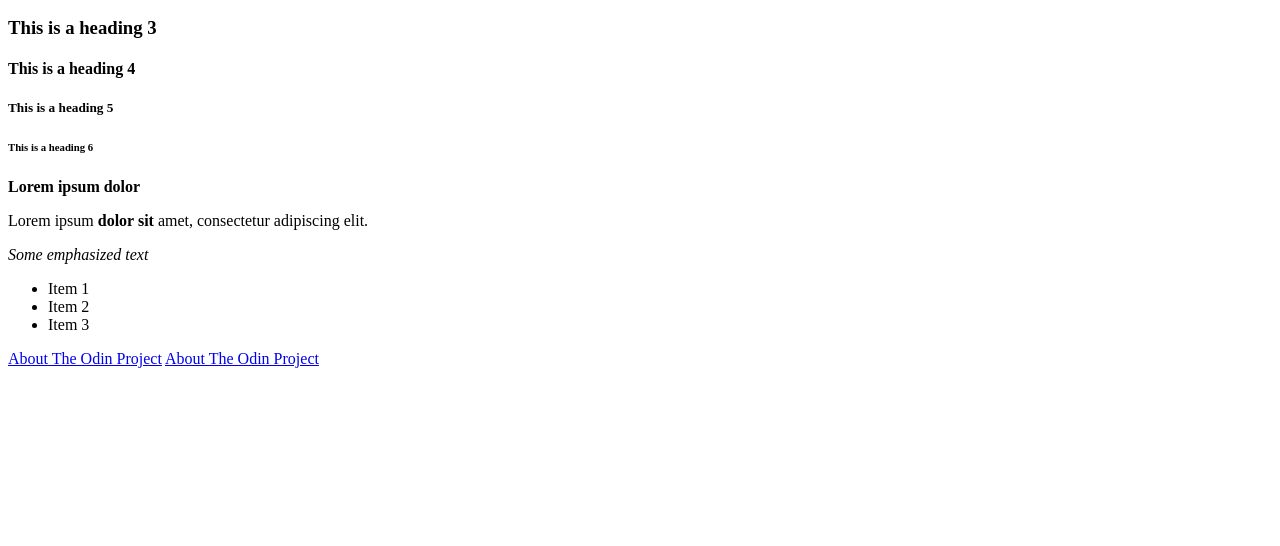
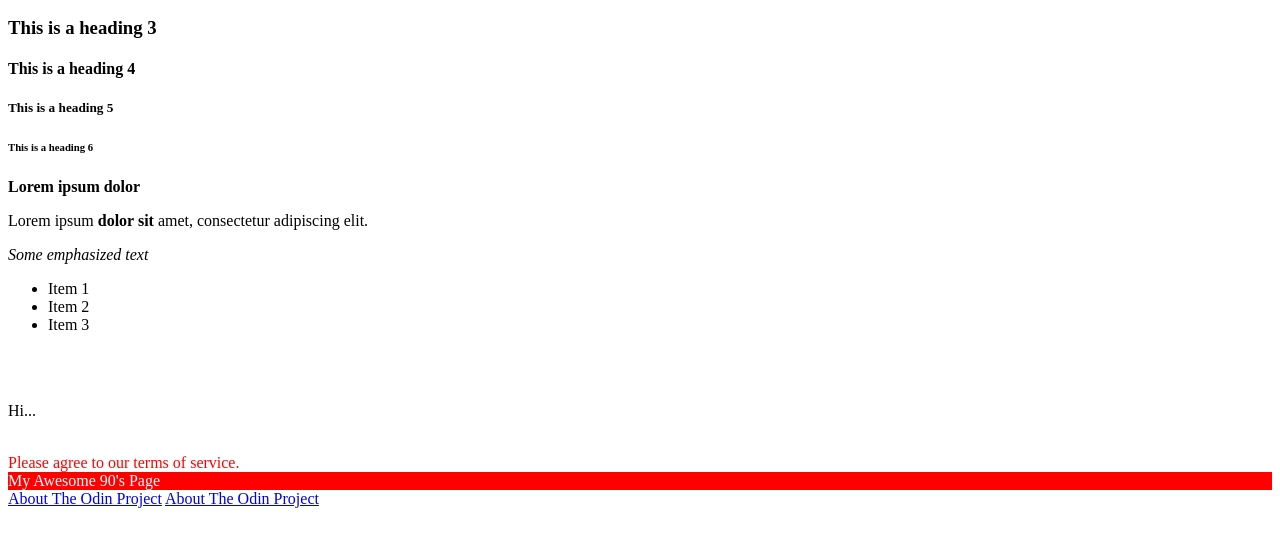
Before and after one commit to Abhilash5880/odin-recipes, a plain HTML site: page index.html in a window 1280 px wide. Shown: the part 110-656 px from the top of the page. Drawn offline with Linux system fonts and the light colour scheme.

Commit message:
29-04 II

```diff
--- a/index.html
+++ b/index.html
@@ -10,6 +10,7 @@
     <meta name="viewport" content="width=device-width, initial-scale=1.0">
     <!-- Title tag sets the text displayed in the browser tab -->
     <title>Document</title>
+    <link rel="stylesheet" href="style.css">
 </head>
 <!-- Body section contains all visible page content -->
 <body>
@@ -39,6 +40,16 @@
         <li>Item 3</li>
     </ul>
 
+    <div>Hello, World!</div>
+    <div>Hello again!</div>
+    <p>Hi...</p>
+    <div>Okay, bye.</div>
+
+
+    <div class="alert-text">Please agree to our terms of service.</div>
+
+    <div id="title">My Awesome 90's Page</div>
+
     <a href="https://www.theodinproject.com/about">About The Odin Project</a>
     <a href="https://www.theodinproject.com/about" target="_blank" rel="noreferrer">About The Odin Project</a>
 
--- /dev/null
+++ b/style.css
@@ -0,0 +1,15 @@
+/* styles.css */
+
+div {
+  color: white;
+}
+/* styles.css */
+
+.alert-text {
+  color: red;
+}
+/* styles.css */
+
+#title {
+  background-color: red;
+}
```
